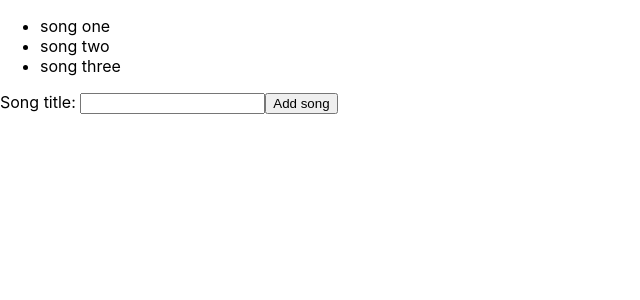
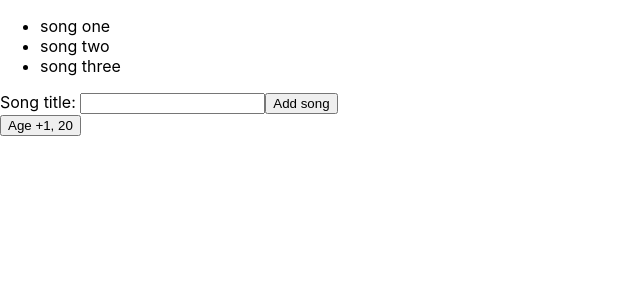
Before and after one commit to kowaraj/netninja_react_hooks, a React (Create React App) app in the folder hooksapp/: page / in a window 1280 px wide. Shown: the top 300 px of the page, without its empty margins (0-640 px from the left). Built offline with nearby package versions, Linux system fonts and the light colour scheme; the HTML template or start-up script is replaced by a standard one.

Commit message:
Second state also triggers useEffect

```diff
--- a/hooksapp/src/components/SongList.js
+++ b/hooksapp/src/components/SongList.js
@@ -16,6 +16,7 @@ const SongList = () => {
     useEffect(() => {
         console.log("(Re-)rendering SongList component", songs )
     });
+    const [age, setAge] = useState(20);
 
     return (
         <div className='song-list'>
@@ -25,6 +26,7 @@ const SongList = () => {
                 })
             }</ul>
             <AddSongForm addSongHandler={addSong}/>
+            <button onClick={(e)=> setAge(age+1) }>Age +1, {age}</button>
         </div>
     );
 }
```
